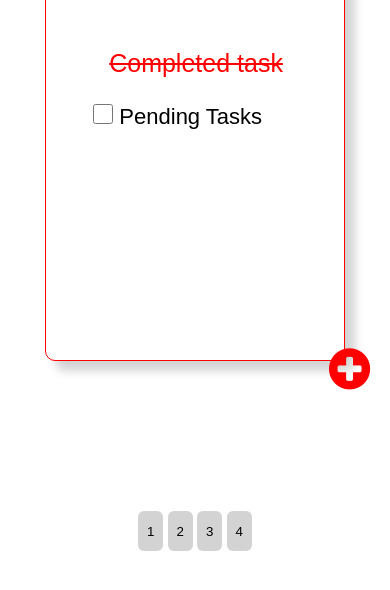
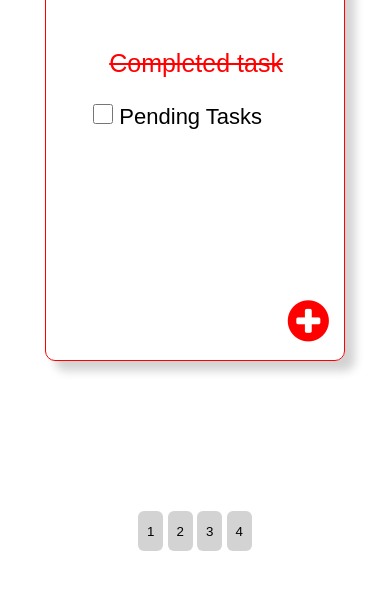
Before and after one commit to Prabhath223/Todo-mobile, a plain HTML site: page todomob1.html in a window 390 px wide. Shown: the part 282-872 px from the top of the page. Drawn offline with Linux system fonts and the light colour scheme.

Commit message:
Update tmob1.css

```diff
--- a/tmob1.css
+++ b/tmob1.css
@@ -263,12 +263,7 @@ padding-top: 90px;
 	width: 0px;
 	height: 0px;
 }
-	.plus{
-		border:none;
-		width: 0px;
-	height: 0px;
 
-}
 }
 @media(min-width: 1000px)
 {
```
